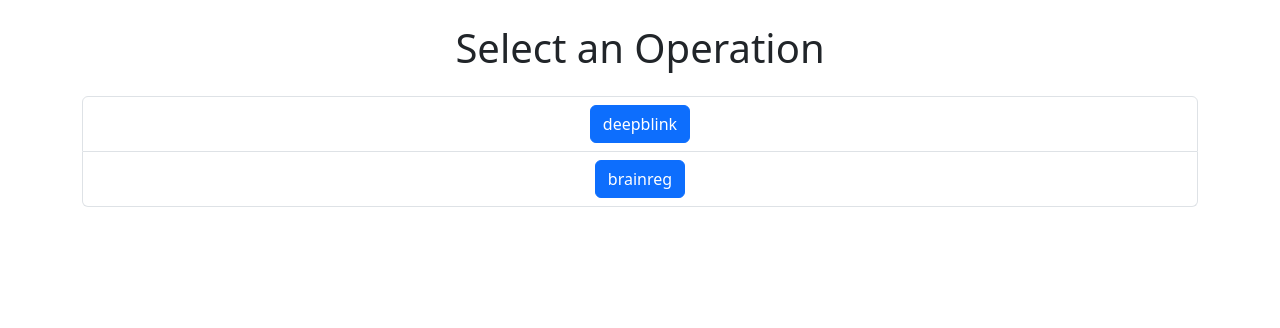
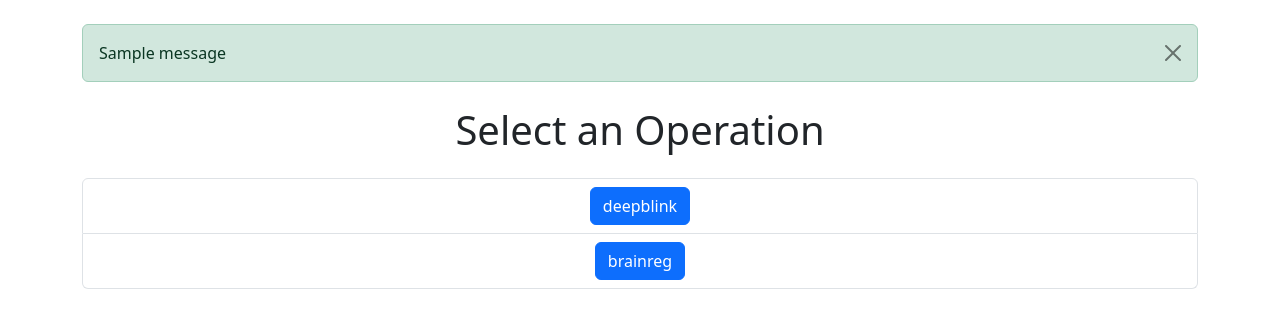
Before and after one commit to CBI-PITT/generate_peace_json, a Flask app: page / in a window 1280 px wide. Shown: the part 56-384 px from the top of the page. Run offline with Flask 3, Linux system fonts and the light colour scheme; one stand-in notice (Sample message) is shown.

Commit message:
Add success message when creating a task

```diff
--- a/flask_app/app.py
+++ b/flask_app/app.py
@@ -1,5 +1,6 @@
-from flask import Flask, render_template, request, jsonify
+from flask import Flask, render_template, request, jsonify, redirect, url_for
 from forms import BaseForm, DeepBlinkForm, BrainRegForm
+from flask import flash
 
 app = Flask(__name__)
 app.config['SECRET_KEY'] = 'your_secret_key'
@@ -31,7 +32,12 @@ def operation_form(operation):
         with open('/h20/CBI/Iana/json/operation_data.json', 'w') as f:
             import json
             json.dump(data, f)
-        return jsonify(data)
+
+        # Flash a success message
+        flash(f"{operation.capitalize()} task created successfully", "success")
+
+        # Redirect to the home page
+        return redirect(url_for('index'))
 
     return render_template('form.html', form=form, operation=operation)
 
--- a/flask_app/templates/base.html
+++ b/flask_app/templates/base.html
@@ -15,6 +15,20 @@
         </div>
     </nav>
 
+    <!-- Flash Messages -->
+    {% with messages = get_flashed_messages(with_categories=True) %}
+        {% if messages %}
+            <div class="container mt-4">
+                {% for category, message in messages %}
+                    <div class="alert alert-{{ category }} alert-dismissible fade show" role="alert">
+                        {{ message }}
+                        <button type="button" class="btn-close" data-bs-dismiss="alert" aria-label="Close"></button>
+                    </div>
+                {% endfor %}
+            </div>
+        {% endif %}
+    {% endwith %}
+
     <!-- Main Content -->
     <div class="container mt-4">
         {% block content %}{% endblock %}
```
